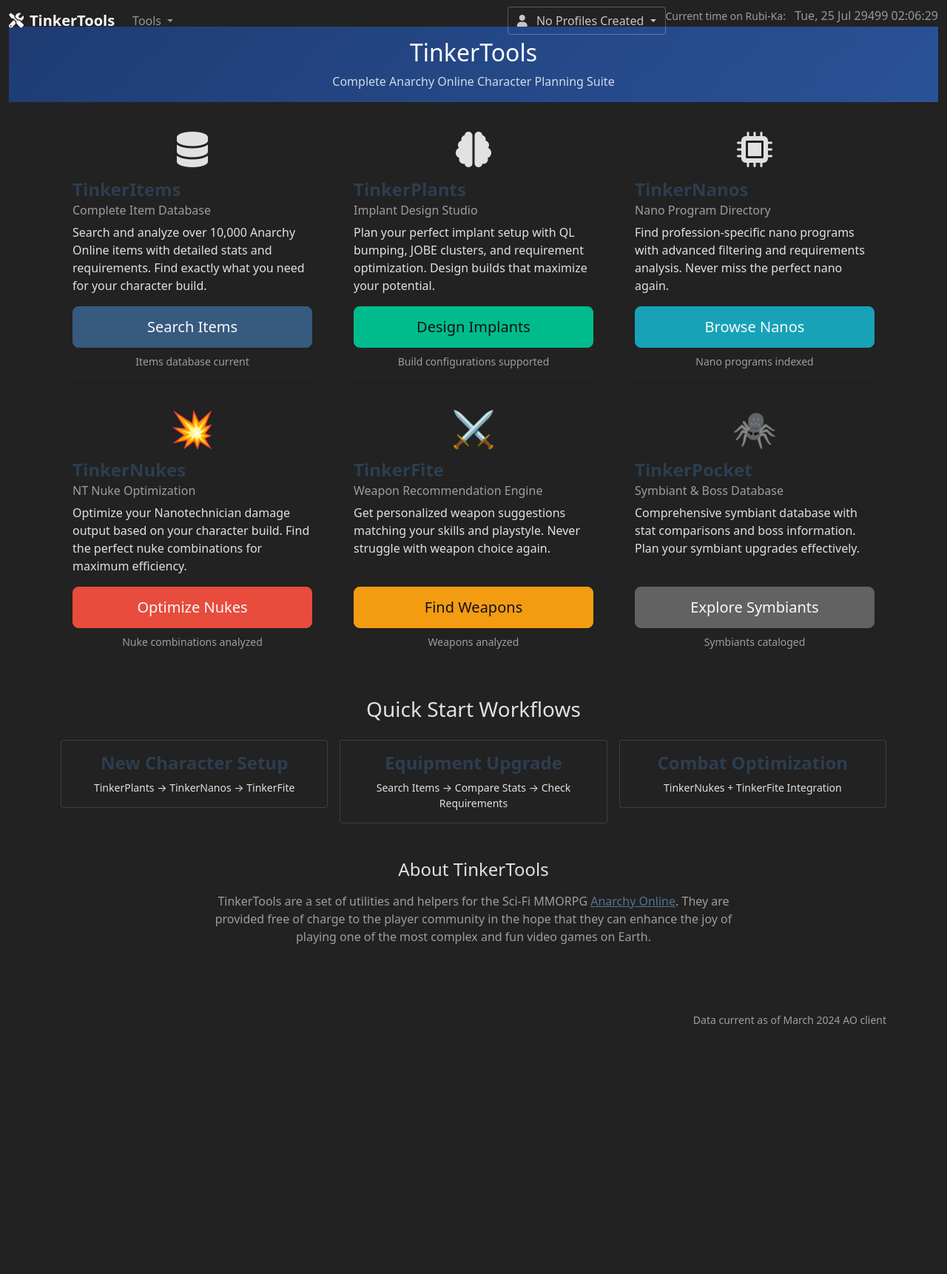
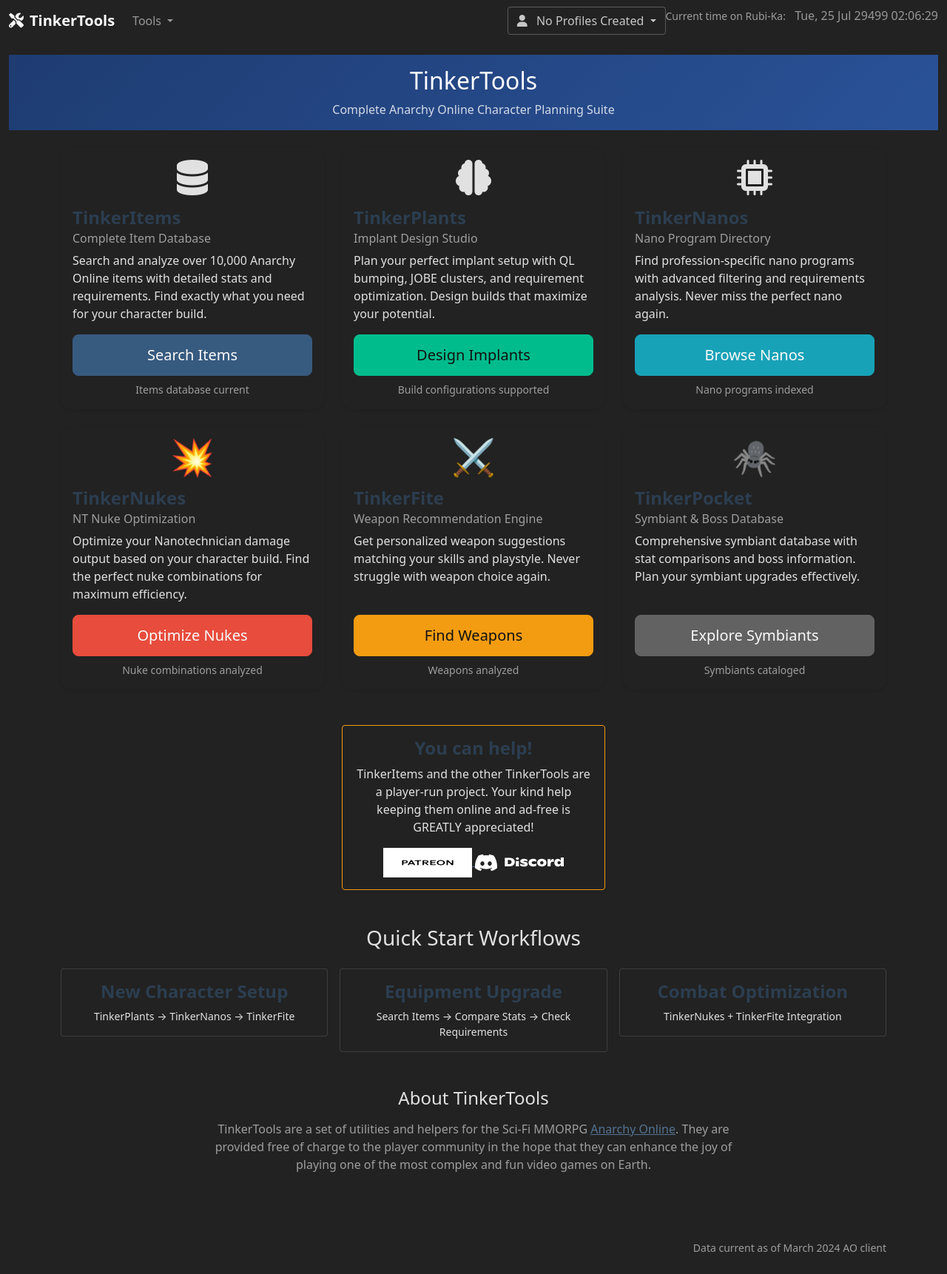
Before and after one commit to TheTinkeringIdiot/Tinkerplants, a Django app: page / in a window 1280 px wide. Shown: the whole page at 74% size. Before the commit the page ends 1384 px from the top, so only its background shows below. Run offline with Django 4.2, Linux system fonts and the light colour scheme; parts of the project's set-up code (start-up, migrations or seed data) failed here and were passed over; some libraries are stand-ins or nearby versions.

Commit message:
Reduce hero bar margin-top to 18px for improved navbar spacing

```diff
--- a/tinkertools/templates/tinkertools/index_new.html
+++ b/tinkertools/templates/tinkertools/index_new.html
@@ -129,6 +129,27 @@
 
         </div>
     </div>
+    <!-- Community & Support Card Row -->
+    <div class="container mb-5">
+        <div class="row">
+            <div class="col-lg-4"></div>
+            <div class="col-lg-4">
+                <div class="card border-warning shadow-sm">
+                    <div class="card-body text-center">
+                        <h5 class="card-title text-warning">You can help!</h5>
+                        <p class="card-text">TinkerItems and the other TinkerTools are a player-run project. Your kind help keeping them online and ad-free is GREATLY appreciated!</p>
+                        <a href="https://patreon.com/tinkeringidiot" target="_blank">
+                            <img src="https://cdn.tinkeringidiot.com/static/image/patreon_name.png" width="120" height="40" alt="Patreon">
+                        </a>
+                        <a href="https://discord.gg/a7baGx76un" target="_blank">
+                            <img src="https://cdn.tinkeringidiot.com/static/image/discord_logo.svg" width="120" height="40" alt="Discord">
+                        </a>
+                    </div>
+                </div>
+            </div>
+            <div class="col-lg-4"></div>
+        </div>
+    </div>
 
     <!-- Quick Workflows Section -->
     <div class="container mb-5">
@@ -188,7 +209,7 @@
 .hero-section {
     background: linear-gradient(135deg, #1e3c72 0%, #2a5298 100%);
     color: white;
-    margin-top: -20px;
+    margin-top: 18px;
 }
 
 .hero-section .text-primary {
```
